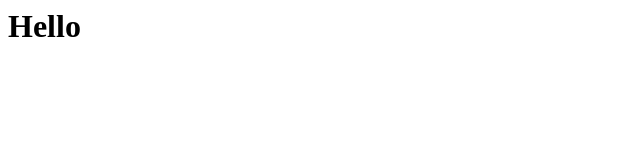
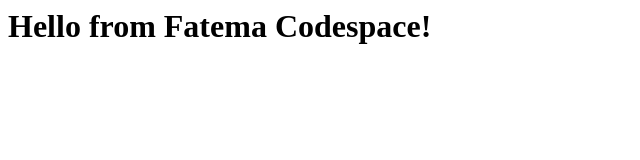
Before and after one commit to fatemak/skills-code-with-codespaces, a plain HTML site: page index.html in a window 1280 px wide. Shown: the whole page, without its empty margins (0-640 px from the left). Drawn offline with Linux system fonts and the light colour scheme.

Commit message:
Adding Hello From Fatema Codespace

```diff
--- a/index.html
+++ b/index.html
@@ -1,3 +1,3 @@
 <html>
-  <h1>Hello</h1>
+  <h1>Hello from Fatema Codespace!</h1>
 </html>
```
